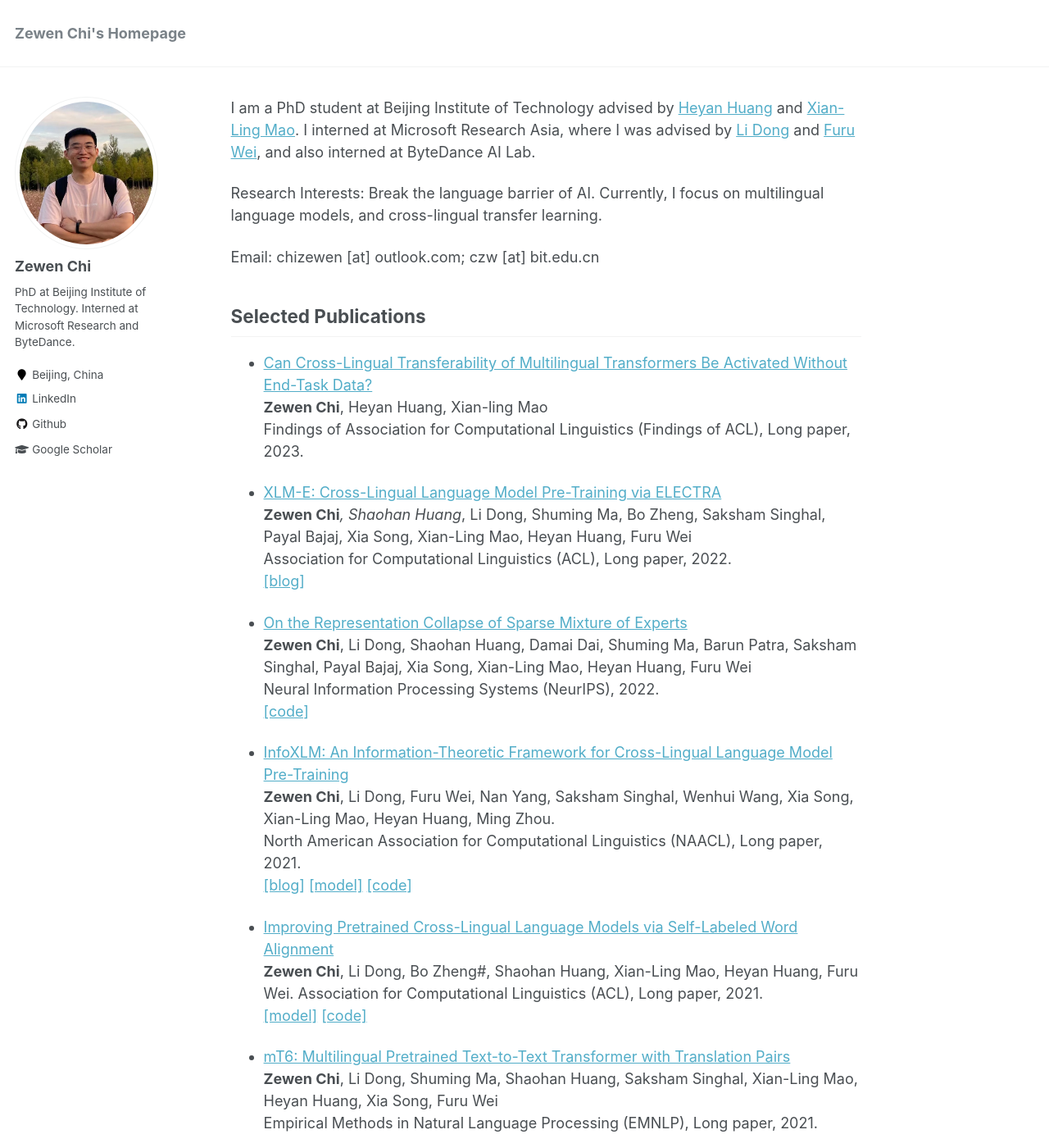
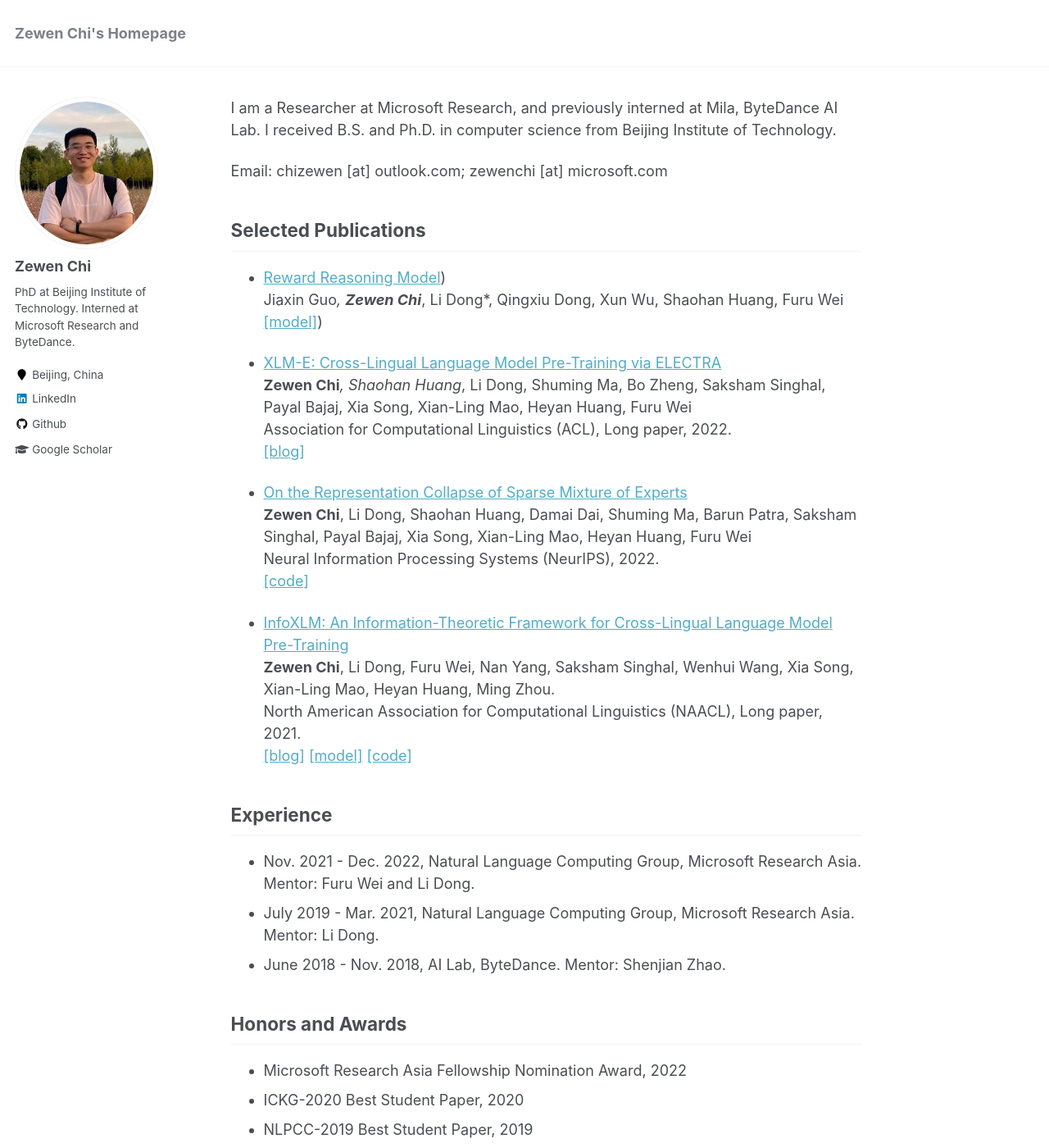
Before and after one commit to Zewen-Chi/Zewen-Chi.github.io, a Jekyll site: the page built from _pages/about.md, in a window 1280 px wide and 1400 px high. Shown: the whole window at 82% size. Built offline with Jekyll 4.4.1, drawn with Linux system fonts in a browser that asks for light colours; some of the changed text lies outside the part shown.

Commit message:
Update about.md

```diff
--- a/_pages/about.md
+++ b/_pages/about.md
@@ -8,20 +8,18 @@ redirect_from:
   - /about.html
 ---
 
-I am a PhD student at Beijing Institute of Technology advised by [Heyan Huang](https://cs.bit.edu.cn/szdw/jsml/js/hhy/index.htm) and [Xian-Ling Mao](https://cs.bit.edu.cn/szdw/jsml/js/mxl/index.htm). I interned at Microsoft Research Asia, where I was advised by [Li Dong](http://dong.li/) and [Furu Wei](https://thegenerality.com/), and also interned at ByteDance AI Lab.
+I am a Researcher at Microsoft Research, and previously interned at Mila, ByteDance AI Lab. I received B.S. and Ph.D. in computer science from Beijing Institute of Technology.
 
-Research Interests: Break the language barrier of AI. Currently, I focus on multilingual language models, and cross-lingual transfer learning.
-
-Email: chizewen [at] outlook.com; czw [at] bit.edu.cn
+Email: chizewen [at] outlook.com; zewenchi [at] microsoft.com
 
 
 
 Selected Publications
 ------
 
-- [Can Cross-Lingual Transferability of Multilingual Transformers Be Activated Without End-Task Data?](zewen-chi.github.io)
-<br/>**Zewen Chi**, Heyan Huang, Xian-ling Mao
-<br/>Findings of Association for Computational Linguistics (Findings of ACL), Long paper, 2023.
+- [Reward Reasoning Model](https://arxiv.org/abs/2505.14674))
+<br/>Jiaxin Guo*, **Zewen Chi***, Li Dong*, Qingxiu Dong, Xun Wu, Shaohan Huang, Furu Wei
+<br/>[\[model\]](https://huggingface.co/Reward-Reasoning))
 
 - [XLM-E: Cross-Lingual Language Model Pre-Training via ELECTRA](https://aclanthology.org/2022.acl-long.427/)
 <br/>**Zewen Chi***, Shaohan Huang*, Li Dong, Shuming Ma, Bo Zheng, Saksham Singhal, Payal Bajaj, Xia Song, Xian-Ling Mao, Heyan Huang, Furu Wei
@@ -39,22 +37,6 @@ Selected Publications
 <br/>[\[blog\]](https://www.microsoft.com/en-us/research/blog/microsoft-turing-universal-language-representation-model-t-ulrv2-tops-xtreme-leaderboard/)
 [\[model\]](https://huggingface.co/microsoft/infoxlm-large)
 [\[code\]](https://github.com/microsoft/unilm)
-
-- [Improving Pretrained Cross-Lingual Language Models via Self-Labeled Word Alignment](https://aclanthology.org/2021.acl-long.265/)
-<br/>**Zewen Chi**, Li Dong, Bo Zheng#, Shaohan Huang, Xian-Ling Mao, Heyan Huang, Furu Wei.
-Association for Computational Linguistics (ACL), Long paper, 2021.
-<br/>[\[model\]](https://huggingface.co/microsoft/xlm-align-base)
-[\[code\]](https://github.com/microsoft/unilm)
-
-- [mT6: Multilingual Pretrained Text-to-Text Transformer with Translation Pairs](https://aclanthology.org/2021.emnlp-main.125/)
-<br/>**Zewen Chi**, Li Dong, Shuming Ma, Shaohan Huang, Saksham Singhal, Xian-Ling Mao, Heyan Huang, Xia Song, Furu Wei
-<br/>Empirical Methods in Natural Language Processing (EMNLP), Long paper, 2021.
-
-- [Cross-Lingual Natural Language Generation via Pre-Training](https://arxiv.org/pdf/1909.10481.pdf)
-<br/>**Zewen Chi**, Li Dong, Furu Wei, Wenhui Wang, Xian-Ling Mao, Heyan Huang.
-<br/>AAAI Conference on Artificial Intelligence (AAAI), Full paper, 2020.
-<br/>[\[model\]](https://github.com/CZWin32768/xnlg)
-[\[code\]](https://github.com/CZWin32768/xnlg)
 
 Experience
 ------
```
